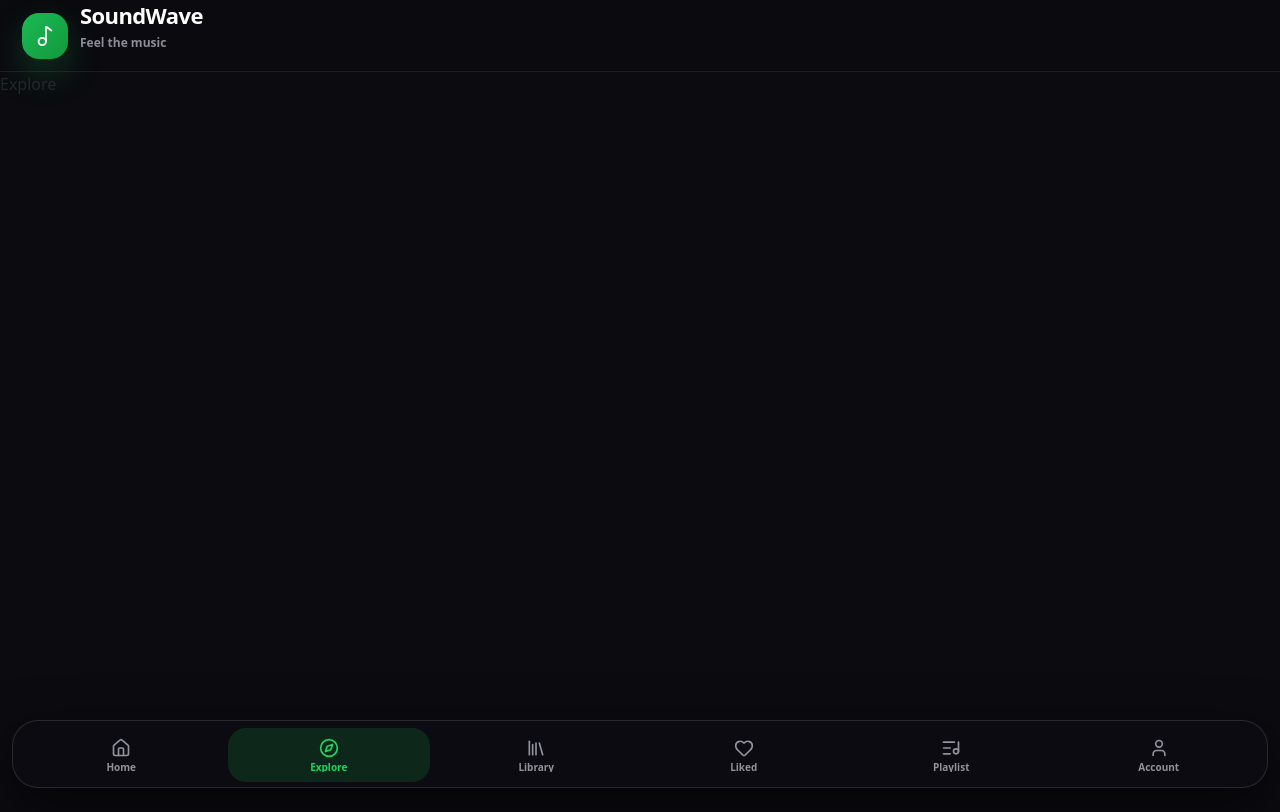
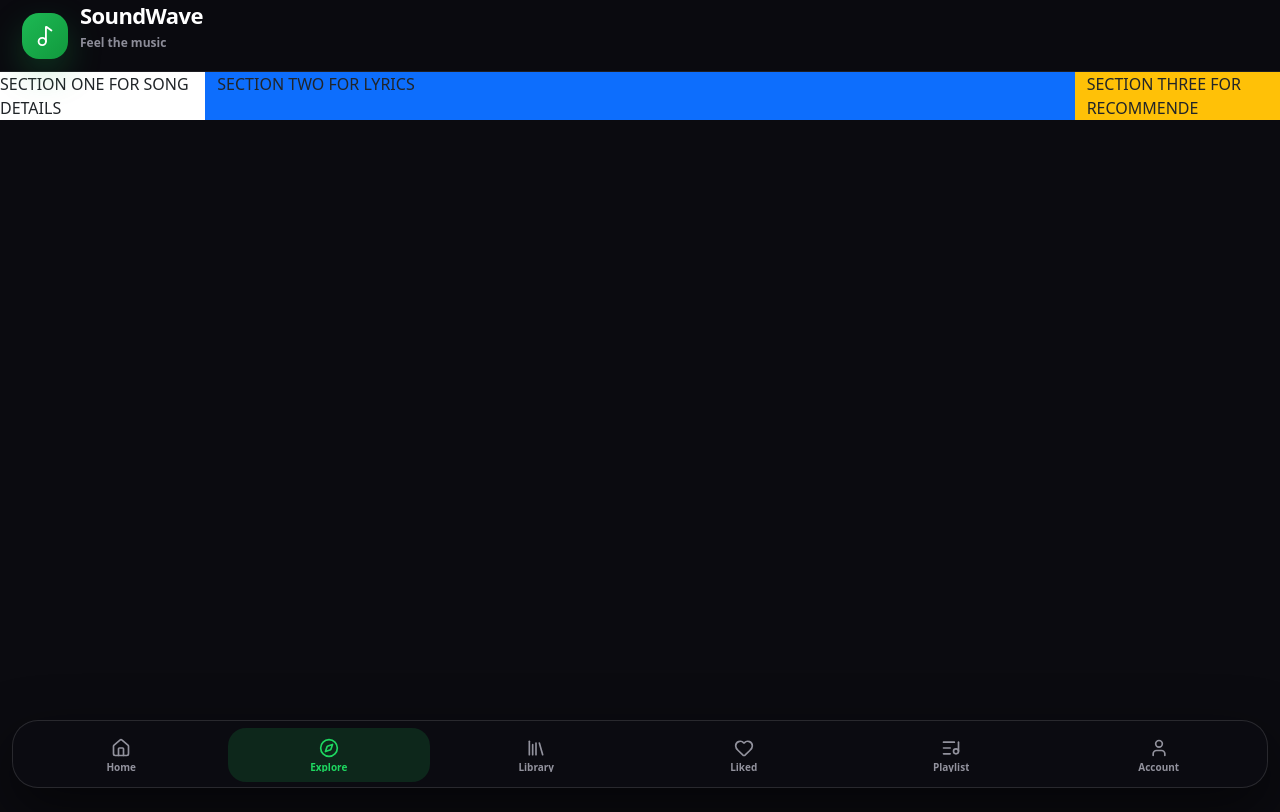
Before and after one commit to ericyiga2004-sudo/soundwave-music, a React (Vite) app in the folder frontend/: page /explore in a window 1280 px wide. Built offline with nearby package versions, Linux system fonts and the light colour scheme; no server answers.

Commit message:
updatdet

```diff
--- a/frontend/src/pages/Explore.jsx
+++ b/frontend/src/pages/Explore.jsx
@@ -2,7 +2,17 @@ import React from 'react'
 
 const Explore = () => {
   return (
-    <div>Explore</div>
+    <div className=" row">
+      <div className="col-md-2 bg-white">
+          SECTION ONE FOR SONG DETAILS
+      </div>
+      <div className="col-md-8 bg-primary">
+        SECTION TWO FOR LYRICS
+      </div>
+      <div className="col-md-2 bg-warning">
+        SECTION THREE FOR RECOMMENDE
+      </div>
+    </div>
   )
 }
 
```
Also changed, not shown: frontend/src/components/TestProject/TestProject.jsx (added, +9 -0 lines), frontend/src/components/TestProject/TestProject.css (added).
